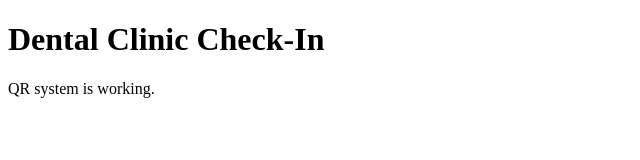
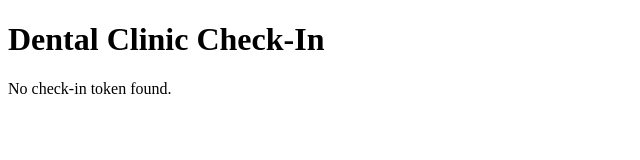
Before and after one commit to shawsaurav0007-hub/dental-checkin, a plain HTML site: page index.html in a window 1280 px wide. Shown: the full height of the page, 0-640 px from the left. Drawn offline with Linux system fonts and the light colour scheme.

Commit message:
Enhance index.html with QR code reading and meta tags
Added meta tags for character set and viewport. Implemented QR code reading functionality with token display.

```diff
--- a/index.html
+++ b/index.html
@@ -1,10 +1,32 @@
 <!DOCTYPE html>
 <html>
 <head>
+    <meta charset="UTF-8">
+    <meta name="viewport" content="width=device-width, initial-scale=1.0">
     <title>Dental Check-In</title>
 </head>
+
 <body>
+
     <h1>Dental Clinic Check-In</h1>
-    <p>QR system is working.</p>
+
+    <p id="status">Reading QR code...</p>
+
+    <script>
+        const pathParts = window.location.pathname.split('/');
+
+        const token = pathParts[1] === 'c'
+            ? pathParts[2]
+            : null;
+
+        if (token) {
+            document.getElementById('status').textContent =
+                `Token received: ${token}`;
+        } else {
+            document.getElementById('status').textContent =
+                'No check-in token found.';
+        }
+    </script>
+
 </body>
 </html>
```
